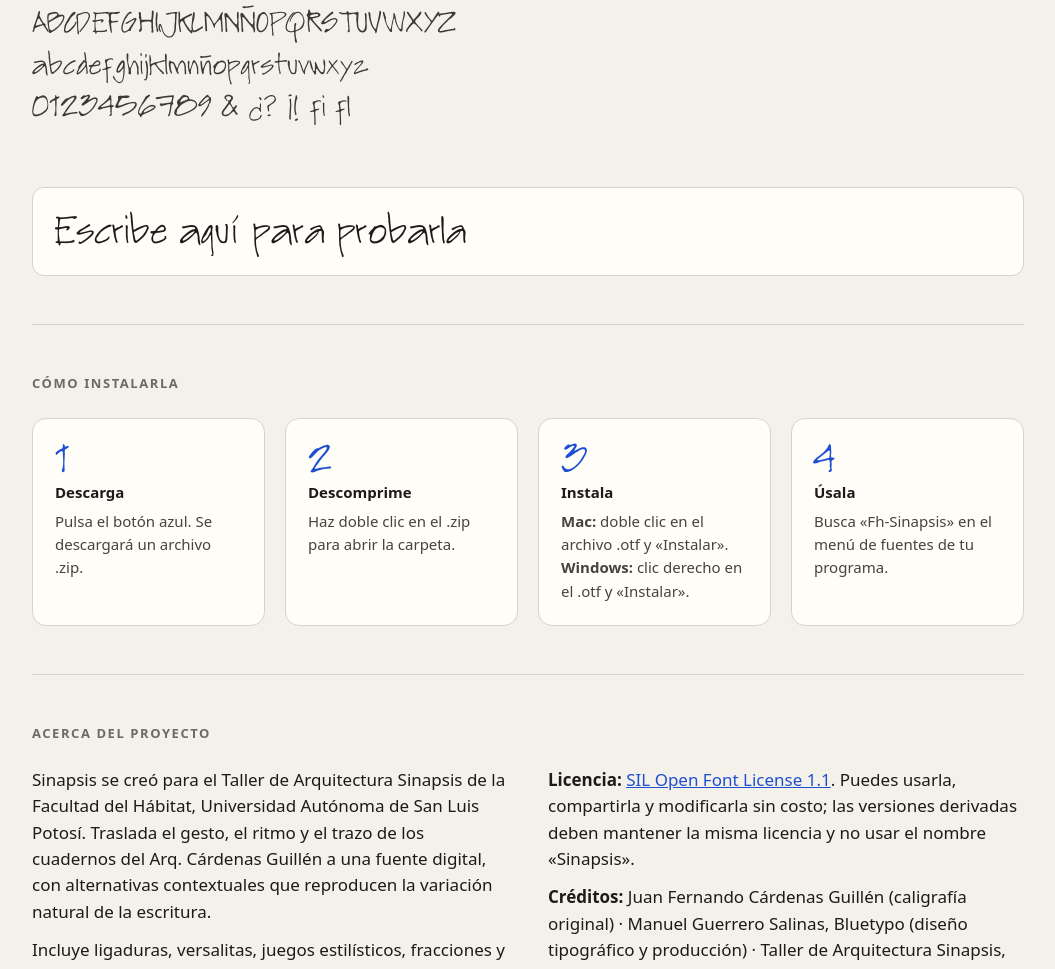
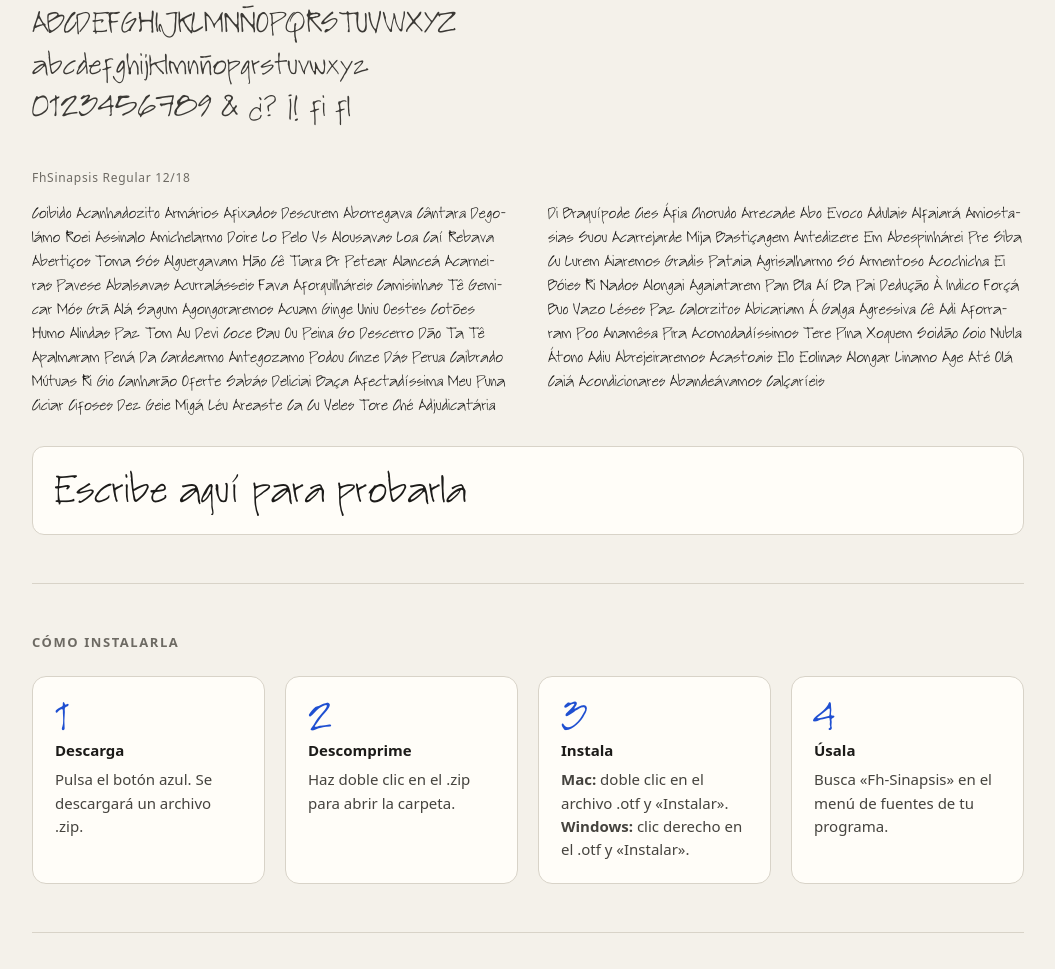
Before and after one commit to mguerrerouaslp/Sinapsis_UASLP, a plain HTML site: page index.html in a window 1280 px wide. Shown: the part 886-1855 px from the top of the page, without its empty margins (112-1167 px from the left). Drawn offline with Linux system fonts and the light colour scheme; no server answers.

Commit message:
Add textblock and typography sample section

```diff
--- a/index.html
+++ b/index.html
@@ -72,6 +72,18 @@
   .specimen { font-family: "Sinapsis", cursive; }
   .specimen .big { font-size: clamp(40px, 7vw, 76px); line-height: 1.1; margin: 0 0 16px; }
   .specimen .chars { font-size: 30px; line-height: 1.4; color: #3b3935; word-break: break-word; }
+  .textblock { margin-top: 40px; }
+  .tb-label {
+    font-family: system-ui, sans-serif; font-size: 12px; letter-spacing: .06em;
+    color: var(--muted); margin: 0 0 14px;
+  }
+  .tb-text {
+    font-size: 12pt; line-height: 18pt; margin: 0;
+    column-count: 2; column-gap: 40px;
+    text-align: left; hyphens: auto;
+    font-feature-settings: "calt" 1, "liga" 1, "kern" 1;
+  }
+  @media (max-width: 640px) { .tb-text { column-count: 1; } }
   .tester {
     width: 100%; margin-top: 28px; padding: 18px 20px;
     font-family: "Sinapsis", cursive; font-size: 40px;
@@ -117,6 +129,10 @@
       <h2 style="font-family: system-ui, sans-serif">Muestra</h2>
       <p class="big">Arquitectura dibujada a mano alzada</p>
       <p class="chars">ABCDEFGHIJKLMNÑOPQRSTUVWXYZ<br>abcdefghijklmnñopqrstuvwxyz<br>0123456789 &amp; ¿? ¡! fi fl</p>
+      <div class="textblock">
+        <p class="tb-label">FhSinapsis Regular 12/18</p>
+        <p class="tb-text" lang="pt">Coibido Acanhadozito Armários Afixados Descurem Aborregava Cântara Degolámo Roei Assinalo Amichelarmo Doire Lo Pelo Vs Alousavas Loa Caí Rebava Abertiços Toma Sós Alguergavam Hão Cê Tiara Br Petear Alanceá Acarneiras Pavese Abalsavas Acurralásseis Fava Aforquilháreis Camisinhas Tê Gemicar Mós Grã Alá Sagum Agongoraremos Acuam Ginge Uniu Oestes Cotões Humo Alindas Paz Tom Au Devi Coce Bau Ou Peina Go Descerro Dão Ta Tê Apalmaram Pená Da Cardearmo Antegozamo Podou Cinze Dás Perua Caibrado Mútuas Ri Gio Canharão Oferte Sabás Deliciai Baça Afectadíssima Meu Puna Ciciar Cifoses Dez Geie Migá Léu Areaste Ca Cu Veles Tore Ché Adjudicatária Di Braquípode Cies Áfia Chorudo Arrecade Abo Evoco Adulais Alfaiará Amiostasias Suou Acarrejarde Mija Bastiçagem Antedizere Em Abespinhárei Pre Siba Cu Lurem Aiaremos Gradis Pataia Agrisalharmo Só Armentoso Acochicha Ei Bóies Ri Nados Alongai Agaiatarem Pan Bla Aí Ba Pai Dedução À Indico Forçá Buo Vazo Léses Paz Calorzitos Abicariam Á Galga Agressiva Cê Adi Aforraram Poo Anamêsa Pira Acomodadíssimos Tere Pina Xoquem Soidão Coio Nubla Átono Adiu Abrejeiraremos Acastoais Elo Eolinas Alongar Linamo Age Até Olá Caiá Acondicionares Abandeávamos Calçaríeis</p>
+      </div>
       <input class="tester" type="text" value="Escribe aquí para probarla" aria-label="Escribe un texto para probar la tipografía">
     </section>
 
```
